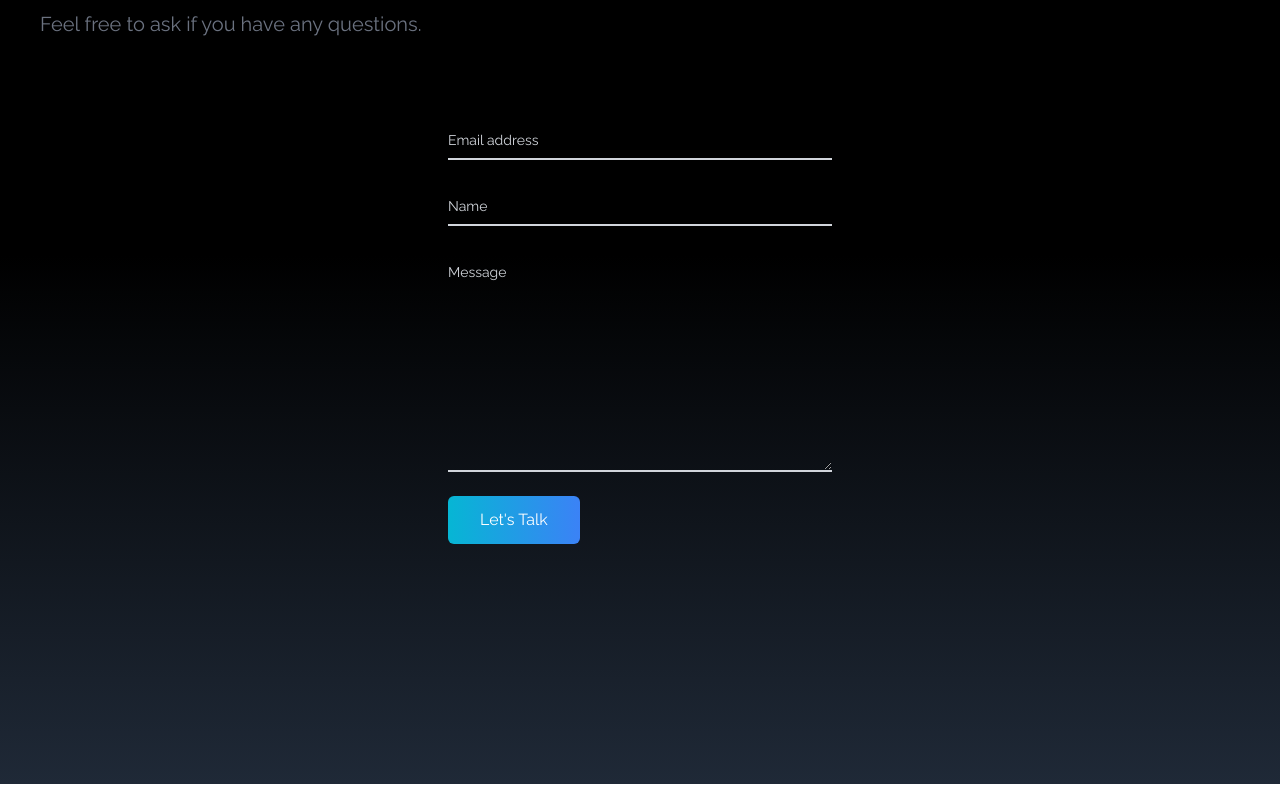
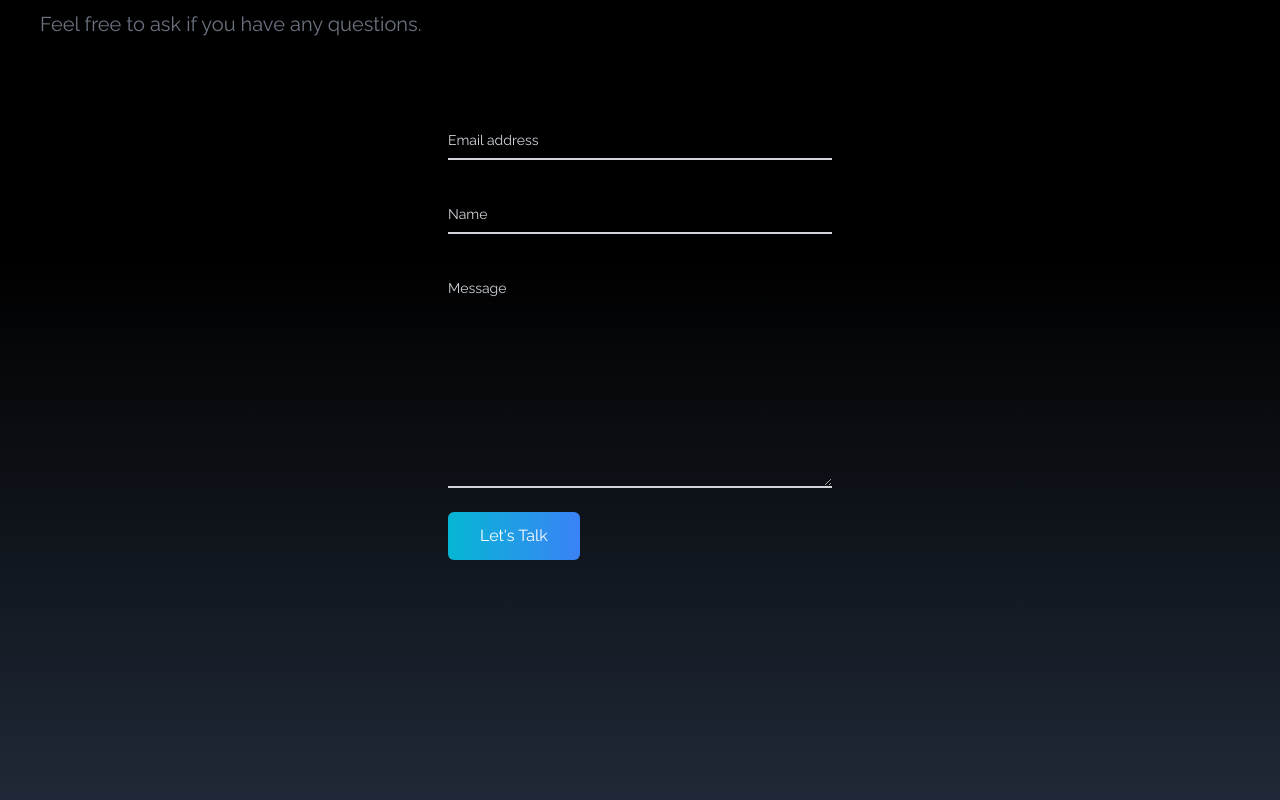
Before and after one commit to swamhtetaung8/portfolio, a React (Vite) app: page / in a window 1280 px wide. Shown: the part 4736-5536 px from the top of the page. Built offline with nearby package versions, Linux system fonts and the light colour scheme.

Commit message:
fix contact

```diff
--- a/src/components/Contact.jsx
+++ b/src/components/Contact.jsx
@@ -79,7 +79,7 @@
               ref={form}
               onSubmit={sendEmail}
               className=" w-96">
-              <div className="relative z-0 w-full mb-6 group">
+              <div className="relative z-0 w-full mb-8 group">
                 <input
                   type="email"
                   name="user_email"
@@ -91,11 +91,11 @@
                 />
                 <label
                   htmlFor="floating_email"
-                  className="peer-focus:font-medium absolute text-sm text-gray-300 duration-300 transform -translate-y-6 scale-75 top-3 -z-10 origin-[0] peer-focus:left-0 peer-focus:text-blue-600 peer-focus:dark:text-blue-500 peer-placeholder-shown:scale-100 peer-placeholder-shown:translate-y-0 peer-focus:scale-75 peer-focus:-translate-y-6">
+                  className="peer-focus:font-medium absolute text-sm text-gray-300 duration-300 transform -translate-y-8 scale-75 top-3 -z-10 origin-[0] peer-focus:left-0 peer-focus:text-blue-600 peer-focus:dark:text-blue-500 peer-placeholder-shown:scale-100 peer-placeholder-shown:translate-y-0 peer-focus:scale-75 peer-focus:-translate-y-8">
                   Email address
                 </label>
               </div>
-              <div className="relative z-0 w-full mb-6 group">
+              <div className="relative z-0 w-full mb-8 group">
                 <input
                   type="text"
                   name="user_name"
@@ -107,7 +107,7 @@
                 />
                 <label
                   htmlFor="floating_name"
-                  className="peer-focus:font-medium absolute text-sm text-gray-300 duration-300 transform -translate-y-6 scale-75 top-3 -z-10 origin-[0] peer-focus:left-0 peer-focus:text-blue-600 peer-focus:dark:text-blue-500 peer-placeholder-shown:scale-100 peer-placeholder-shown:translate-y-0 peer-focus:scale-75 peer-focus:-translate-y-6">
+                  className="peer-focus:font-medium absolute text-sm text-gray-300 duration-300 transform -translate-y-8 scale-75 top-3 -z-10 origin-[0] peer-focus:left-0 peer-focus:text-blue-600 peer-focus:dark:text-blue-500 peer-placeholder-shown:scale-100 peer-placeholder-shown:translate-y-0 peer-focus:scale-75 peer-focus:-translate-y-8">
                   Name
                 </label>
               </div>
```
